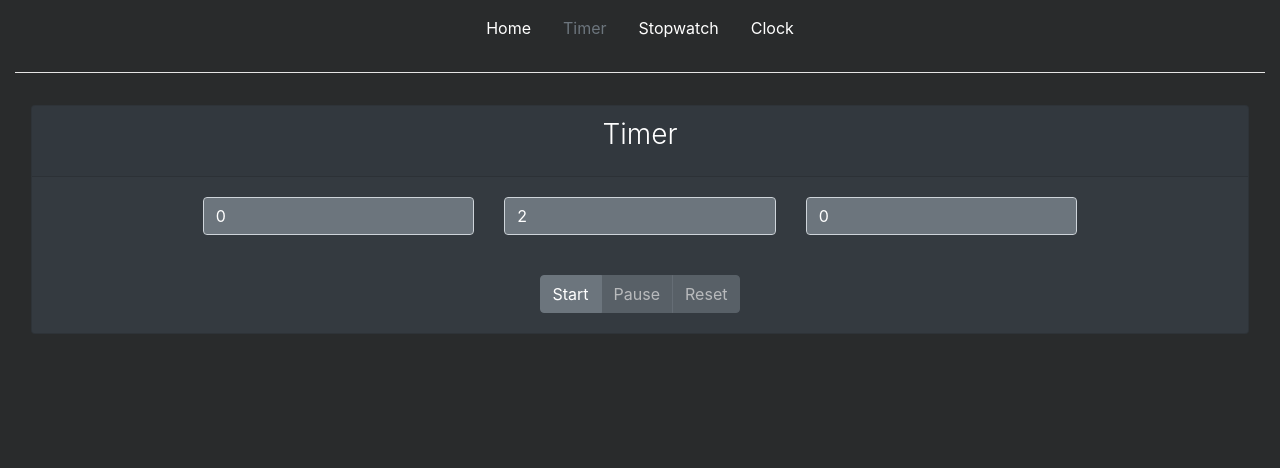
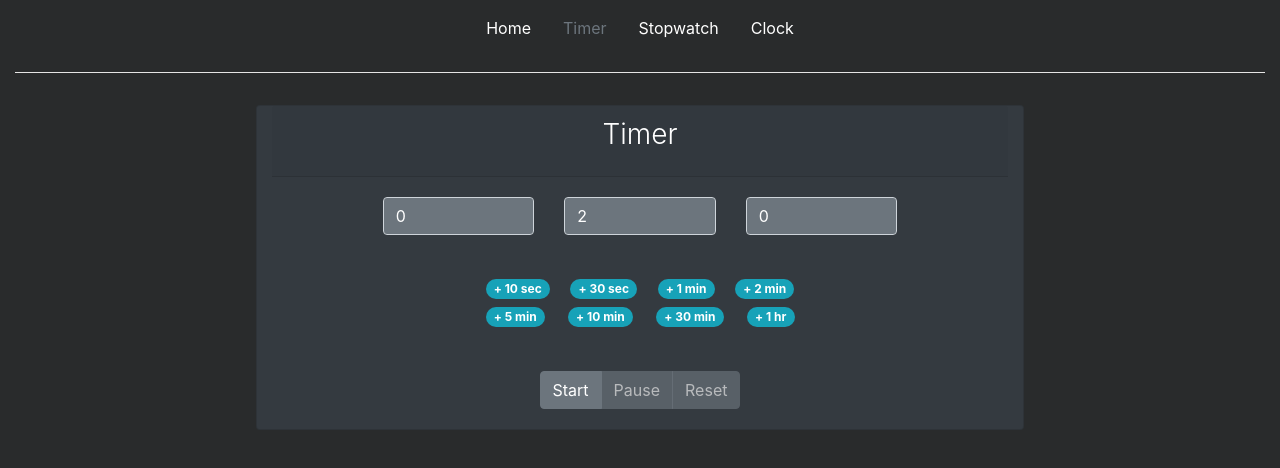
Before and after one commit to sanchez-hugo/time-widgets, a React (Create React App) app in the folder react-times/: page /timer in a window 1280 px wide. Shown: the top 468 px of the page. Built offline with nearby package versions, Linux system fonts and the light colour scheme.

Commit message:
final draft for timer

```diff
--- a/react-times/src/components/Timer.jsx
+++ b/react-times/src/components/Timer.jsx
@@ -120,6 +120,25 @@ class Timer extends Component {
     this.startTimer(this.state.remaindingSeconds);
   };
 
+  onAddTimeClick = (e) => {
+    const event = e;
+    const { value } = event.target;
+    const addedSeconds = Number(value);
+
+    this.addTime(addedSeconds);
+  };
+
+  addTime = (addedSeconds) => {
+    const { remaindingSeconds } = this.state;
+    if (remaindingSeconds > 0) {
+      let totalSeconds = remaindingSeconds + addedSeconds;
+      const time = this.convertSecondsToTime(totalSeconds);
+      this.setTime(time);
+      if (this.state.status.hasStarted) totalSeconds--;
+      this.setRemainingSeconds(totalSeconds);
+    }
+  };
+
   /* Reset */
   onResetClick = () => {
     this.resetTimer();
@@ -219,7 +238,8 @@ class Timer extends Component {
   //#region Time Math
   convertTimeToSeconds = (time) => {
     const { hour, minute, second } = time;
-    const total = hour * SECONDS_IN_HOURS + minute * SECONDS_IN_MINUTES + second;
+    const total =
+      hour * SECONDS_IN_HOURS + minute * SECONDS_IN_MINUTES + second;
     return total;
   };
 
@@ -251,7 +271,8 @@ class Timer extends Component {
 
     return (
       <div className="container-fluid p-3">
-        <div className="card bg-dark text-white">
+        <div className="row justify-content-center px-md-5">
+          <div className="col-md-8 card bg-dark text-white">
             <div className="card-header text-center">
               <h3 className="card-title font-weight-light">Timer</h3>
             </div>
@@ -267,7 +288,7 @@ class Timer extends Component {
                 ) : null}
               </div>
               <div className="row justify-content-center">
-              <div className="col-3 input-group" >
+                <div className="col-3 input-group">
                   <input
                     name="hour"
                     type="number"
@@ -316,6 +337,68 @@ class Timer extends Component {
             </div>
             <div className="card-body">
               <div className="row justify-content-center px-3">
+                <div className="col-sm-12 col-md-8 col-lg-6 row justify-content-between">
+                  <data
+                    value="10"
+                    className="badge btn btn-small btn-link badge-pill badge-info m-1"
+                    onClick={this.onAddTimeClick}
+                  >
+                    + 10 sec
+                  </data>
+                  <data
+                    value="30"
+                    className="badge btn btn-small btn-link badge-pill badge-info m-1"
+                    onClick={this.onAddTimeClick}
+                  >
+                    + 30 sec
+                  </data>
+                  <data
+                    value="60"
+                    className="badge btn btn-small btn-link badge-pill badge-info m-1"
+                    onClick={this.onAddTimeClick}
+                  >
+                    + 1 min
+                  </data>
+                  <data
+                    value="120"
+                    className="badge btn btn-small btn-link badge-pill badge-info m-1"
+                    onClick={this.onAddTimeClick}
+                  >
+                    + 2 min
+                  </data>
+                  <data
+                    value="300"
+                    className="badge btn btn-small btn-link badge-pill badge-info m-1"
+                    onClick={this.onAddTimeClick}
+                  >
+                    + 5 min
+                  </data>
+                  <data
+                    value="600"
+                    className="badge btn btn-small btn-link badge-pill badge-info m-1"
+                    onClick={this.onAddTimeClick}
+                  >
+                    + 10 min
+                  </data>
+                  <data
+                    value="1800"
+                    className="badge btn btn-small btn-link badge-pill badge-info m-1"
+                    onClick={this.onAddTimeClick}
+                  >
+                    + 30 min
+                  </data>
+                  <data
+                    value="3600"
+                    className="badge btn btn-small btn-link badge-pill badge-info m-1"
+                    onClick={this.onAddTimeClick}
+                  >
+                    + 1 hr
+                  </data>
+                </div>
+              </div>
+            </div>
+            <div className="card-body">
+              <div className="row justify-content-center px-3">
                 <div className=" btn-group">
                   <button
                     className="btn btn-secondary"
@@ -343,6 +426,7 @@ class Timer extends Component {
             </div>
           </div>
         </div>
+      </div>
     );
   }
 }
```
Lines whose indentation alone changed are shown as unchanged.
